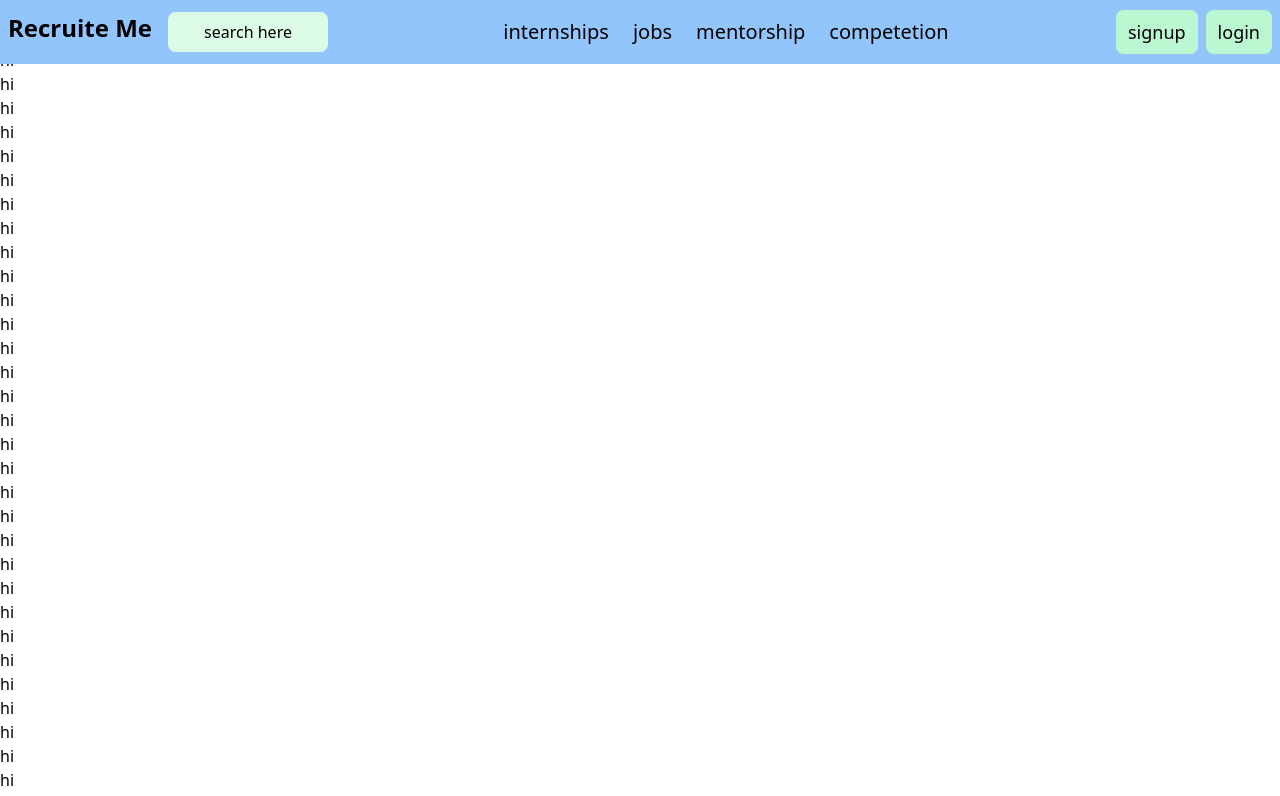
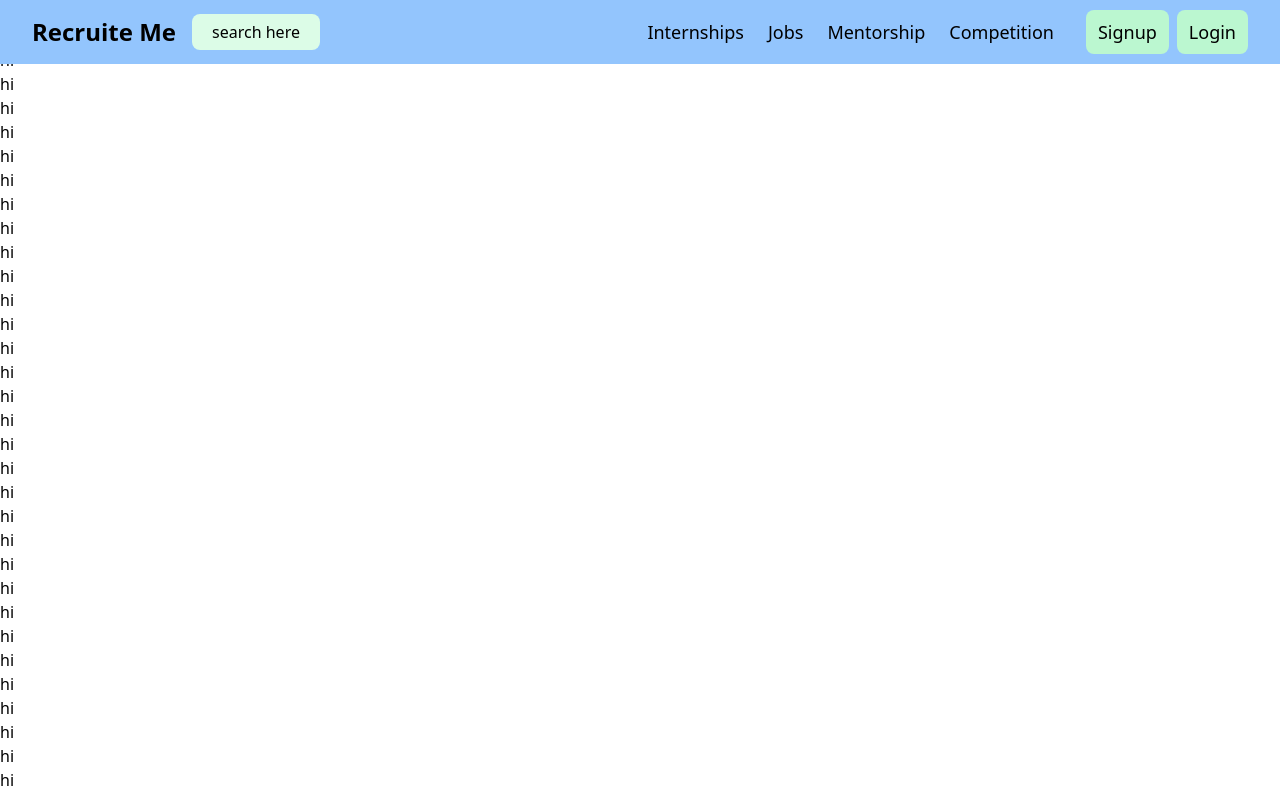
Before and after one commit to sadanandkaji/recruitmentapp, a Next.js app in the folder apps/web/: page / in a window 1280 px wide. Shown: the top 796 px of the page. Built offline with nearby package versions, Linux system fonts and the light colour scheme; no server answers; the database is empty.

Commit message:
updated frontend

```diff
--- a/apps/web/components/navbar.tsx
+++ b/apps/web/components/navbar.tsx
@@ -1,31 +1,64 @@
+import { useState } from "react";
 
+export default function Navbar() {
+  const [menuOpen, setMenuOpen] = useState(false);
 
-
-export default function Navbar(){
-
-    return <div className="bg-blue-300 h-16 flex items-center justify-between">
-
-{/* first */}
-        <div className="pl-2 flex">
-            <div className="text-2xl font-bold pr-4">
-                Recruite Me
-            </div>
-            <div className="bg-green-100 rounded-lg w-40 h-10 flex items-center justify-center cursor-pointer ">
-                search here
-            </div>
-        </div>
-{/* second */}
-        <div className="flex gap-6 text-xl pl-2 ">
-            <div className="cursor-pointer">internships</div>
-            <div className="cursor-pointer">jobs</div>
-            <div className="cursor-pointer">mentorship</div>
-            <div className="cursor-pointer">competetion</div>
+  return (
+    <div className="bg-blue-300">
+      {/* Top Navbar */}
+      <div className="h-16 flex items-center justify-between px-4 sm:px-8">
+        {/* Left Section */}
+        <div className="flex items-center gap-4">
+          <div className="text-2xl font-bold">Recruite Me</div>
+          <div className="bg-green-100 rounded-lg w-32 h-9 flex items-center justify-center cursor-pointer text-sm sm:text-base">
+            search here
+          </div>
         </div>
 
-{/* third */}
-        <div className="flex gap-2 text-lg pr-2">
-            <div className="bg-green-200 px-3 py-2 rounded-lg">signup</div>
-            <div className="bg-green-200 px-3 py-2 rounded-lg">login</div>
+        {/* Center + Right for Desktop */}
+        <div className="hidden sm:flex items-center gap-8 text-lg">
+          <div className="flex gap-6">
+            <div className="cursor-pointer">Internships</div>
+            <div className="cursor-pointer">Jobs</div>
+            <div className="cursor-pointer">Mentorship</div>
+            <div className="cursor-pointer">Competition</div>
+          </div>
+          <div className="flex gap-2 text-lg">
+            <div className="bg-green-200 px-3 py-2 rounded-lg cursor-pointer">
+              Signup
+            </div>
+            <div className="bg-green-200 px-3 py-2 rounded-lg cursor-pointer">
+              Login
+            </div>
+          </div>
         </div>
+
+        {/* Hamburger Button for Mobile */}
+        <button
+          onClick={() => setMenuOpen(!menuOpen)}
+          className="sm:hidden text-3xl"
+        >
+          ☰
+        </button>
+      </div>
+
+      {/* Mobile Menu */}
+      {menuOpen && (
+        <div className="flex flex-col items-start bg-blue-200 px-4 py-3 space-y-3 sm:hidden">
+          <div className="cursor-pointer w-full">Internships</div>
+          <div className="cursor-pointer w-full">Jobs</div>
+          <div className="cursor-pointer w-full">Mentorship</div>
+          <div className="cursor-pointer w-full">Competition</div>
+          <div className="flex gap-3 w-full justify-start pt-2">
+            <div className="bg-green-200 px-3 py-2 rounded-lg cursor-pointer">
+              Signup
+            </div>
+            <div className="bg-green-200 px-3 py-2 rounded-lg cursor-pointer">
+              Login
+            </div>
+          </div>
+        </div>
+      )}
     </div>
+  );
 }
```
